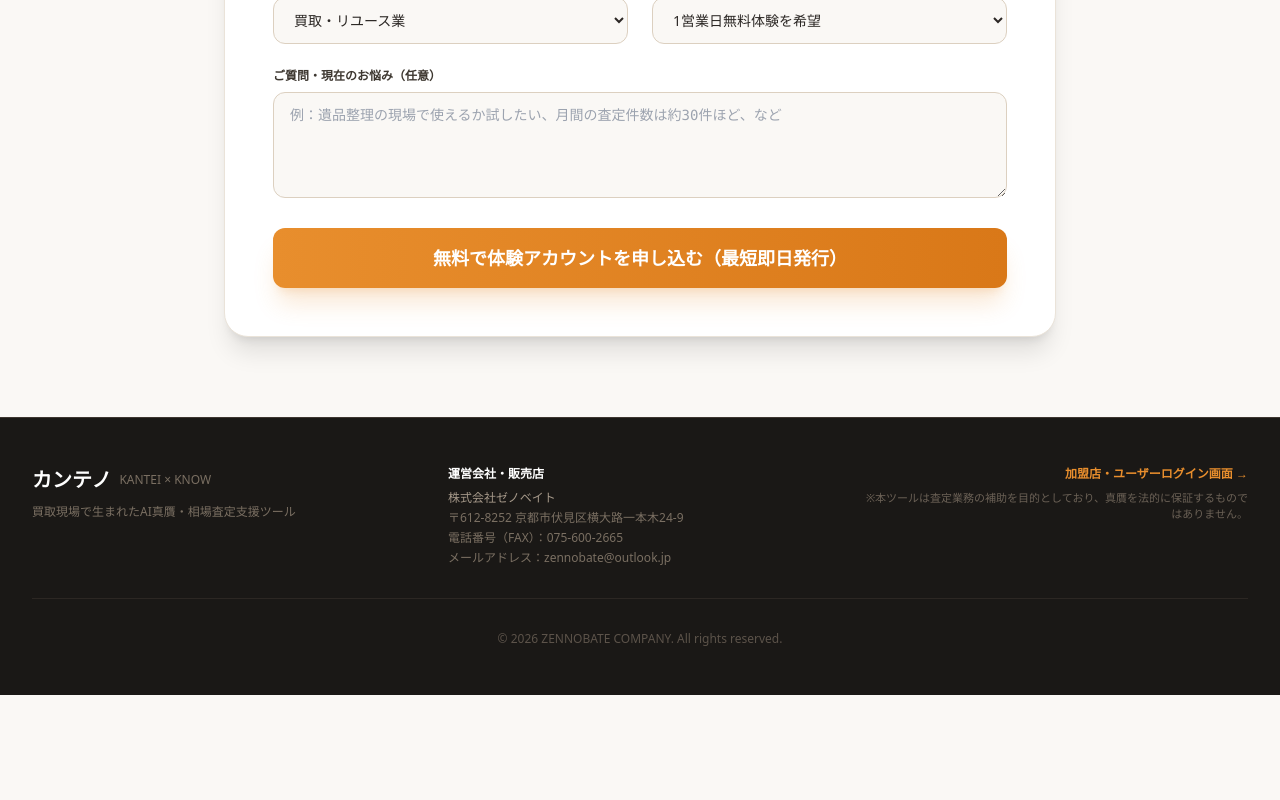
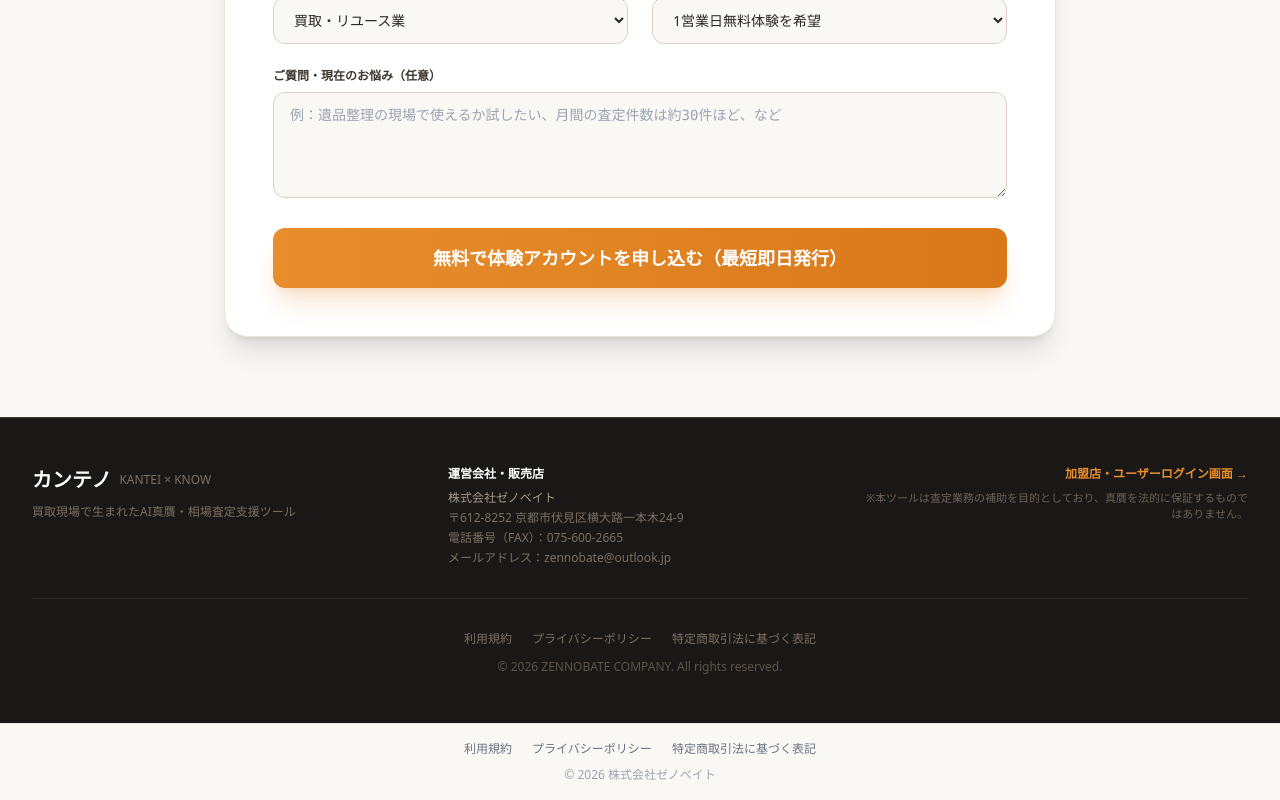
Before and after one commit to spitarmy/nextjs-boilerplate, a Next.js app: page /lp in a window 1280 px wide. Shown: the part 4905-5705 px from the top of the page. Before the commit the page ends 5600 px from the top, so only its background shows below. Built offline with nearby package versions, Linux system fonts and the light colour scheme.

Commit message:
feat: アプリフッターとLPフッターに利用規約・プラポリ・特商法リンク追加

```diff
--- a/app/layout.tsx
+++ b/app/layout.tsx
@@ -146,6 +146,35 @@ export default function RootLayout({
               {children}
             </div>
           </main>
+
+          {/* ==========================
+              フッター
+            ========================== */}
+          <footer
+            style={{
+              borderTop: "1px solid #e5e7eb",
+              padding: "16px 18px",
+              textAlign: "center",
+              fontSize: 12,
+              color: "#9ca3af",
+            }}
+          >
+            <div
+              style={{
+                maxWidth: 1040,
+                margin: "0 auto",
+                display: "flex",
+                justifyContent: "center",
+                gap: 20,
+                flexWrap: "wrap",
+              }}
+            >
+              <a href="/terms" style={{ color: "#6b7280", textDecoration: "none" }}>利用規約</a>
+              <a href="/privacy" style={{ color: "#6b7280", textDecoration: "none" }}>プライバシーポリシー</a>
+              <a href="/tokushoho" style={{ color: "#6b7280", textDecoration: "none" }}>特定商取引法に基づく表記</a>
+            </div>
+            <div style={{ marginTop: 8 }}>© 2026 株式会社ゼノベイト</div>
+          </footer>
         </div>
       </body>
     </html>
--- a/app/lp/page.tsx
+++ b/app/lp/page.tsx
@@ -792,8 +792,13 @@ export default function CantenoLandingPage() {
             </div>
           </div>
 
-          <div className="pt-8 text-center text-xs text-[#5C534A]">
-            © {new Date().getFullYear()} ZENNOBATE COMPANY. All rights reserved.
+          <div className="pt-8 text-center text-xs text-[#5C534A] space-y-3">
+            <div className="flex justify-center gap-5 flex-wrap">
+              <a href="/terms" className="text-[#7A6F62] hover:text-[#E88E2D] transition">利用規約</a>
+              <a href="/privacy" className="text-[#7A6F62] hover:text-[#E88E2D] transition">プライバシーポリシー</a>
+              <a href="/tokushoho" className="text-[#7A6F62] hover:text-[#E88E2D] transition">特定商取引法に基づく表記</a>
+            </div>
+            <p>© {new Date().getFullYear()} ZENNOBATE COMPANY. All rights reserved.</p>
           </div>
         </div>
       </footer>
```
